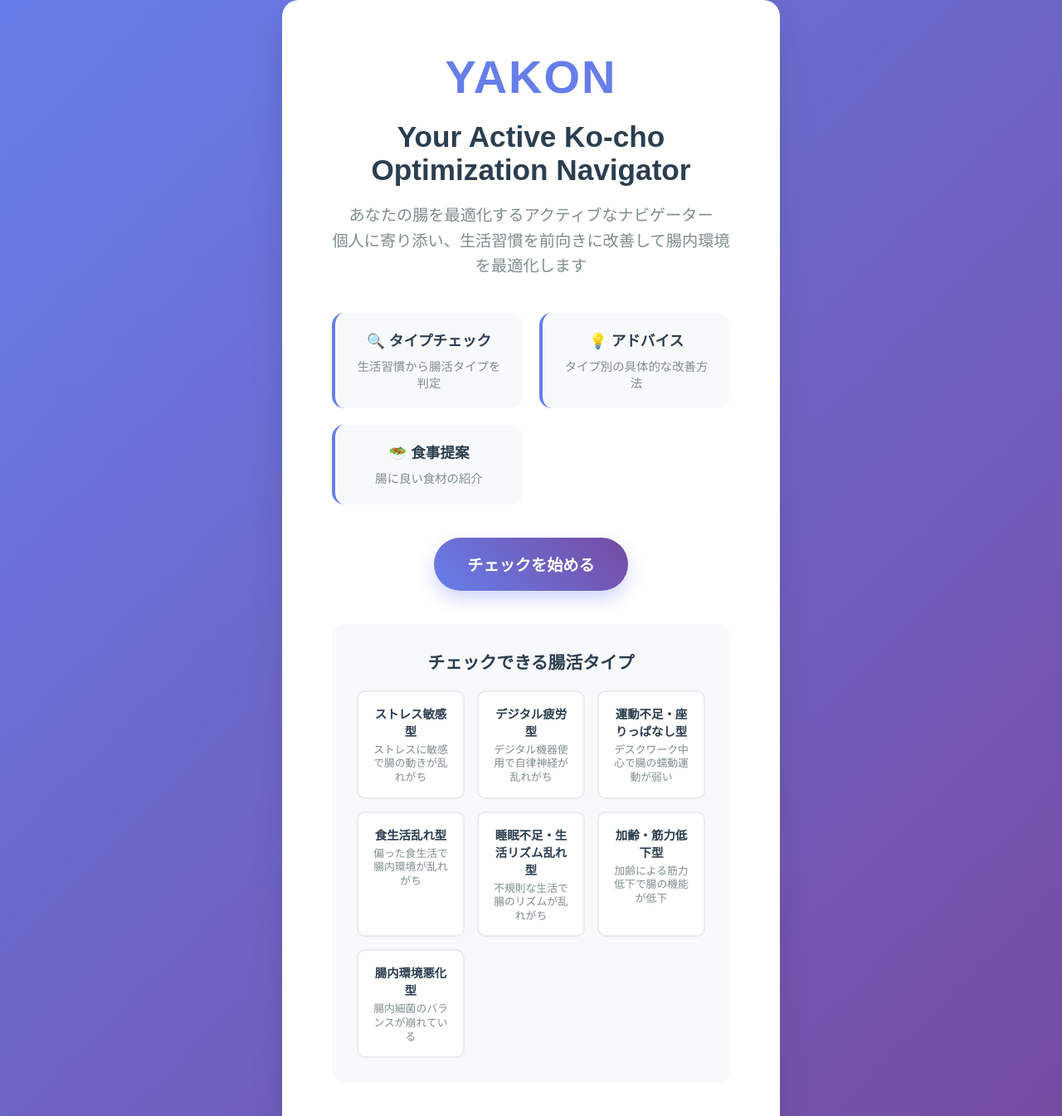
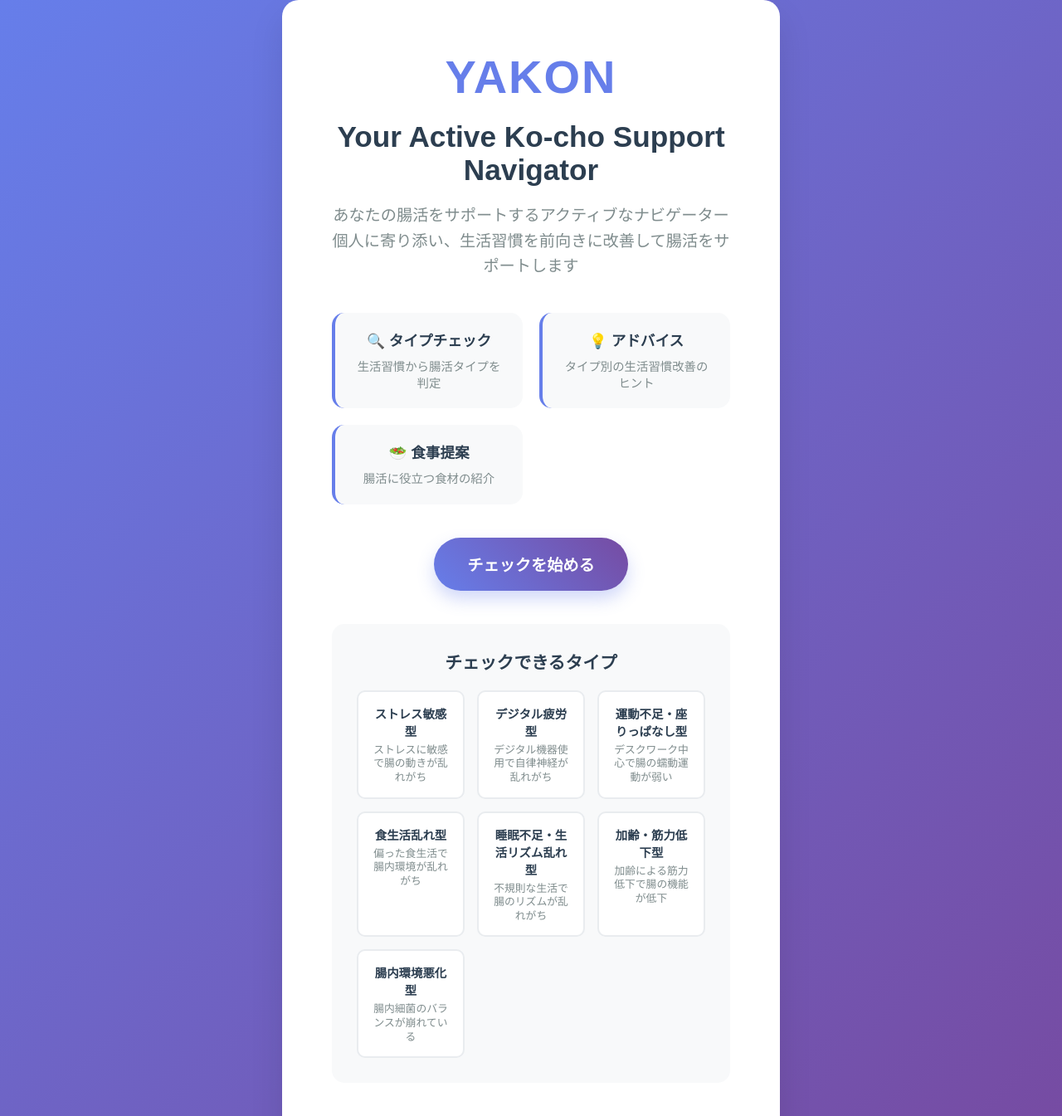
Before and after one commit to TaeWoonPark/YAKON, a Flask app: page / in a window 1280 px wide. Shown: the top 1345 px of the page at 83% size. Run offline with Flask 3, Linux system fonts and the light colour scheme.

Commit message:
HIRAIZUMI-YAKON

```diff
--- a/app.py
+++ b/app.py
@@ -5,13 +5,13 @@ app = Flask(__name__)
 # 腸活タイプの定義
 INTESTINE_TYPES = {
     "ストレス敏感型": {
-        "description": "ストレスに非常に敏感で、緊張や不安で腸の動きが乱れがちなタイプ。完璧主義で責任感が強く、プレッシャーに弱い傾向があります。",
-        "symptoms": ["緊張性便秘", "過敏性腸症候群", "腹痛", "お腹の張り", "食欲不振", "吐き気"],
+        "description": "ストレスに敏感で、緊張や不安を感じやすいタイプ。完璧主義で責任感が強く、プレッシャーに弱い傾向があります。",
+        "symptoms": ["お腹の張り", "食欲不振", "胃の不快感", "緊張感", "疲れやすさ"],
         "advice": [
             "朝の15分瞑想で心を落ち着かせる",
             "深呼吸を1日3回、5分ずつ行う",
             "完璧を求めすぎない、80%でOKにする",
-            "カフェインを完全にカットする",
+            "カフェインを控えめにする",
             "就寝前のホットミルクでリラックス",
             "週末は完全に仕事を忘れる時間を作る",
         ],
@@ -22,17 +22,17 @@ INTESTINE_TYPES = {
             "アボカド",
             "ナッツ",
             "ダークチョコレート",
-            "ヤーコン（プレバイオティクス）",
-            "菊芋（プレバイオティクス）",
+            "ヤーコン",
+            "菊芋",
         ],
     },
     "デジタル疲労型": {
-        "description": "スマホやPCの長時間使用で自律神経が乱れ、腸のリズムが崩れているタイプ。ブルーライトの影響で睡眠の質も低下しています。",
-        "symptoms": ["便秘", "下痢", "食欲不振", "目の疲れ", "頭痛", "集中力低下", "イライラ"],
+        "description": "スマホやPCの長時間使用で目や体が疲れやすいタイプ。ブルーライトの影響で睡眠の質が低下しやすい傾向があります。",
+        "symptoms": ["目の疲れ", "頭痛", "集中力低下", "イライラ", "疲労感", "肩こり"],
         "advice": [
-            "就寝2時間前からスマホ使用を完全停止",
+            "就寝2時間前からスマホ使用を控える",
             "ブルーライトカットメガネを着用",
-            "朝日を10分間浴びて体内時計をリセット",
+            "朝日を10分間浴びる",
             "デジタルデトックス日を週1回設ける",
             "寝る前の読書でリラックス",
             "1時間ごとに5分の休憩を取る",
@@ -44,13 +44,13 @@ INTESTINE_TYPES = {
             "卵",
             "アーモンド",
             "緑茶",
-            "ヤーコン（プレバイオティクス）",
-            "チコリ（プレバイオティクス）",
+            "ヤーコン",
+            "チコリ",
         ],
     },
     "運動不足・座りっぱなし型": {
-        "description": "デスクワーク中心で運動不足、座りっぱなしの生活で腸の蠕動運動が弱くなっているタイプ。血行不良と筋力低下が特徴です。",
-        "symptoms": ["便秘", "お腹の張り", "むくみ", "冷え性", "肩こり", "腰痛", "疲労感"],
+        "description": "デスクワーク中心で運動不足、座りっぱなしの生活で体が硬くなりやすいタイプ。血行不良と筋力低下が特徴です。",
+        "symptoms": ["お腹の張り", "むくみ", "冷え性", "肩こり", "腰痛", "疲労感"],
         "advice": [
             "30分座ったら必ず立ち上がって歩く",
             "通勤時に1駅分歩く",
@@ -67,17 +67,17 @@ INTESTINE_TYPES = {
             "きのこ",
             "生姜",
             "にんにく",
-            "ヤーコン（プレバイオティクス）",
-            "ごぼう（プレバイオティクス）",
+            "ヤーコン",
+            "ごぼう",
         ],
     },
     "食生活乱れ型": {
-        "description": "朝食抜き、夜遅い食事、偏食などで腸内環境が乱れているタイプ。腸内細菌のバランスが崩れています。",
-        "symptoms": ["便秘", "お腹の張り", "ガスが溜まる", "肌荒れ", "疲労感", "口臭", "体臭"],
+        "description": "朝食抜き、夜遅い食事、偏食などで食生活が乱れがちなタイプ。食事のリズムが整っていない傾向があります。",
+        "symptoms": ["お腹の張り", "疲労感", "肌の調子が悪い", "疲れやすさ", "体調不良"],
         "advice": [
             "朝食は必ず食べる（ヨーグルト+フルーツでもOK）",
             "夕食は就寝3時間前までに済ませる",
-            "食物繊維を1日25g以上摂取",
+            "食物繊維を意識的に摂取",
             "発酵食品を毎食1品は食べる",
             "水分を1日2L以上摂取",
             "食事は30分以上かけてゆっくり食べる",
@@ -91,19 +91,19 @@ INTESTINE_TYPES = {
             "野菜",
             "果物",
             "海藻",
-            "ヤーコン（プレバイオティクス）",
-            "菊芋（プレバイオティクス）",
-            "チコリ（プレバイオティクス）",
+            "ヤーコン",
+            "菊芋",
+            "チコリ",
         ],
     },
     "睡眠不足・生活リズム乱れ型": {
-        "description": "睡眠不足や不規則な生活で腸のリズムが乱れているタイプ。体内時計が狂い、腸の機能が低下しています。",
-        "symptoms": ["便秘", "下痢", "食欲不振", "イライラ", "集中力低下", "めまい", "動悸"],
+        "description": "睡眠不足や不規則な生活で体のリズムが乱れやすいタイプ。体内時計が狂いやすい傾向があります。",
+        "symptoms": ["疲労感", "イライラ", "集中力低下", "めまい", "動悸", "体調不良"],
         "advice": [
             "毎日同じ時間に起床・就寝する",
             "7-8時間の十分な睡眠を取る",
-            "就寝前のスマホ・PC使用を完全停止",
-            "朝日を浴びて体内時計をリセット",
+            "就寝前のスマホ・PC使用を控える",
+            "朝日を浴びる",
             "就寝前のカフェインを避ける",
             "リラックスできる就寝ルーティンを作る",
         ],
@@ -115,19 +115,19 @@ INTESTINE_TYPES = {
             "はちみつ",
             "サーモン",
             "卵",
-            "ヤーコン（プレバイオティクス）",
-            "菊芋（プレバイオティクス）",
+            "ヤーコン",
+            "菊芋",
         ],
     },
     "加齢・筋力低下型": {
-        "description": "加齢による筋力低下で腸の蠕動運動が弱くなっているタイプ。腹筋力の低下と代謝の悪化が特徴です。",
-        "symptoms": ["便秘", "お腹の張り", "食欲不振", "疲労感", "免疫力低下", "冷え性", "むくみ"],
+        "description": "加齢による筋力低下で体の動きが鈍くなりやすいタイプ。腹筋力の低下と代謝の悪化が特徴です。",
+        "symptoms": ["お腹の張り", "食欲不振", "疲労感", "免疫力低下", "冷え性", "むくみ"],
         "advice": [
             "軽い筋力トレーニングを週3回行う",
             "ウォーキングを1日30分以上",
             "水分を十分に摂取（1日2L以上）",
             "食物繊維を意識的に摂る",
-            "発酵食品で腸内環境改善",
+            "発酵食品で腸内環境を整える",
             "定期的な健康診断を受ける",
         ],
         "foods": [
@@ -139,16 +139,15 @@ INTESTINE_TYPES = {
             "海藻",
             "きのこ",
             "玄米",
-            "ヤーコン（プレバイオティクス）",
-            "菊芋（プレバイオティクス）",
-            "ごぼう（プレバイオティクス）",
+            "ヤーコン",
+            "菊芋",
+            "ごぼう",
         ],
     },
     "腸内環境悪化型": {
-        "description": "抗生物質の使用や偏った食事で腸内細菌のバランスが崩れているタイプ。善玉菌が少なく、悪玉菌が増えています。",
-        "symptoms": ["便秘", "下痢", "お腹の張り", "ガスが溜まる", "肌荒れ", "アレルギー", "疲労感"],
+        "description": "抗生物質の使用や偏った食事で腸内細菌のバランスが崩れやすいタイプ。食生活の改善が必要です。",
+        "symptoms": ["お腹の張り", "疲労感", "肌の調子が悪い", "アレルギー", "体調不良"],
         "advice": [
-            "プロバイオティクスサプリメントを摂取",
             "食物繊維を1日30g以上摂取",
             "発酵食品を毎食食べる",
             "砂糖と人工甘味料を控える",
@@ -165,11 +164,11 @@ INTESTINE_TYPES = {
             "果物",
             "海藻",
             "きのこ",
-            "ヤーコン（プレバイオティクス）",
-            "菊芋（プレバイオティクス）",
-            "チコリ（プレバイオティクス）",
-            "ごぼう（プレバイオティクス）",
-            "玉ねぎ（プレバイオティクス）",
+            "ヤーコン",
+            "菊芋",
+            "チコリ",
+            "ごぼう",
+            "玉ねぎ",
         ],
     },
 }
@@ -448,10 +447,10 @@ QUESTIONS = [
     },
     {
         "id": 6,
-        "question": "便秘の頻度は？",
+        "question": "お腹の調子は？",
         "options": [
             {
-                "text": "ほとんどない",
+                "text": "とても良い",
                 "scores": {
                     "ストレス敏感型": 0,
                     "デジタル疲労型": 0,
@@ -463,7 +462,7 @@ QUESTIONS = [
                 },
             },
             {
-                "text": "時々ある",
+                "text": "良い",
                 "scores": {
                     "ストレス敏感型": 1,
                     "デジタル疲労型": 1,
@@ -475,7 +474,7 @@ QUESTIONS = [
                 },
             },
             {
-                "text": "よくある",
+                "text": "普通",
                 "scores": {
                     "ストレス敏感型": 2,
                     "デジタル疲労型": 2,
@@ -487,7 +486,7 @@ QUESTIONS = [
                 },
             },
             {
-                "text": "常にある",
+                "text": "悪い",
                 "scores": {
                     "ストレス敏感型": 3,
                     "デジタル疲労型": 3,
--- a/templates/index.html
+++ b/templates/index.html
@@ -164,10 +164,10 @@
 <body>
     <div class="container">
         <div class="logo">YAKON</div>
-        <h1>Your Active Ko-cho Optimization Navigator</h1>
+        <h1>Your Active Ko-cho Support Navigator</h1>
         <p class="subtitle">
-            あなたの腸を最適化するアクティブなナビゲーター<br>
-            個人に寄り添い、生活習慣を前向きに改善して腸内環境を最適化します
+            あなたの腸活をサポートするアクティブなナビゲーター<br>
+            個人に寄り添い、生活習慣を前向きに改善して腸活をサポートします
         </p>
 
         <div class="features">
@@ -177,18 +177,18 @@
             </div>
             <div class="feature">
                 <h3>💡 アドバイス</h3>
-                <p>タイプ別の具体的な改善方法</p>
+                <p>タイプ別の生活習慣改善のヒント</p>
             </div>
             <div class="feature">
                 <h3>🥗 食事提案</h3>
-                <p>腸に良い食材の紹介</p>
+                <p>腸活に役立つ食材の紹介</p>
             </div>
         </div>
 
         <button class="start-btn" onclick="startCheck()">チェックを始める</button>
 
         <div class="types-preview">
-            <h3>チェックできる腸活タイプ</h3>
+            <h3>チェックできるタイプ</h3>
             <div class="types-grid">
                 <div class="type-item">
                     <h4>ストレス敏感型</h4>
--- a/templates/questions.html
+++ b/templates/questions.html
@@ -192,7 +192,7 @@
     <div class="container">
         <div class="header">
             <h1>YAKON</h1>
-            <p style="margin-top: 10px; opacity: 0.9;">腸活タイプ診断</p>
+            <p style="margin-top: 10px; opacity: 0.9;">タイプ診断</p>
 
             <div class="progress-bar">
                 <div class="progress-fill" id="progress-fill"></div>
```
Also changed, not shown: templates/result.html (+7 -7 lines).
